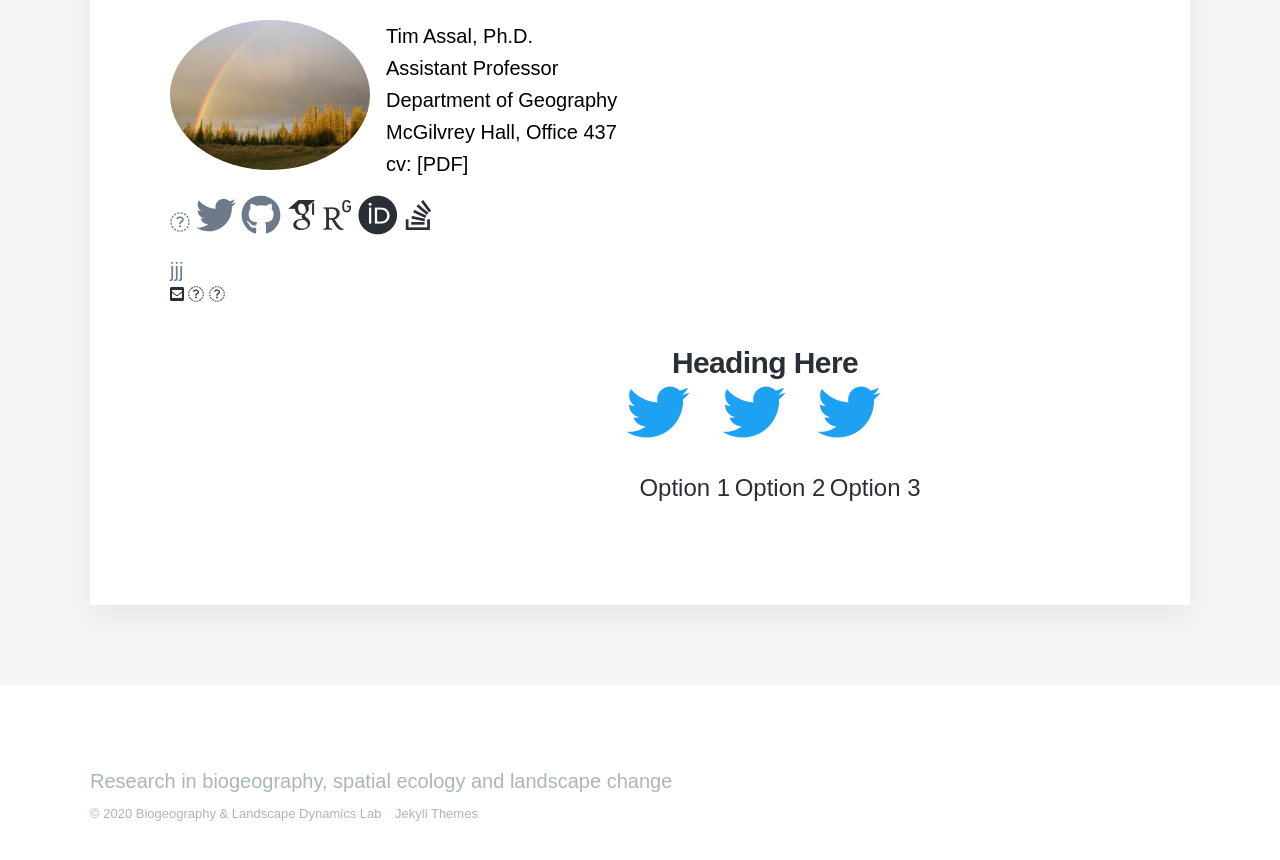
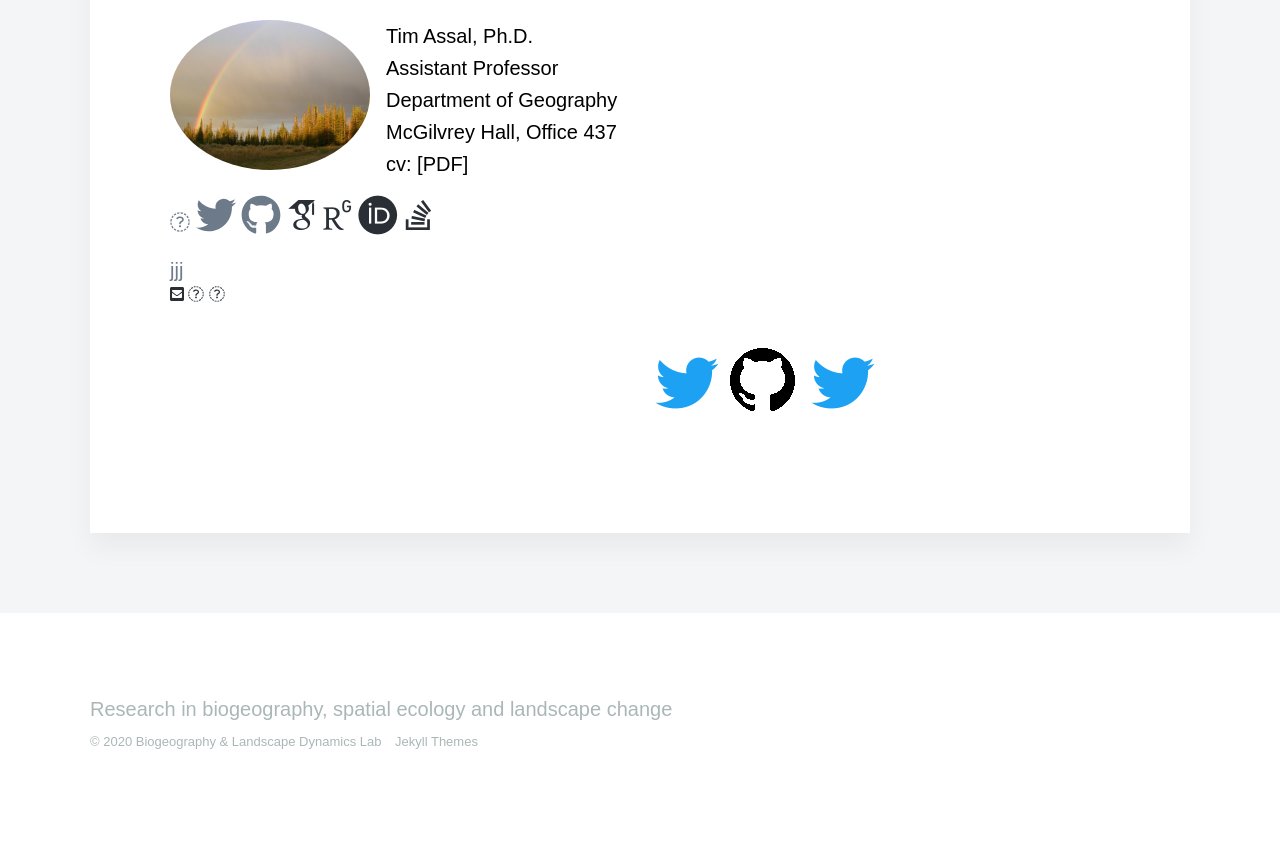
Before and after one commit to tjassal/tjassal.github.io, a Jekyll site: the page built from _pages/people.md, in a window 1280 px wide and 900 px high, scrolled down 1954 px. Shown: the top 860 px of the window. Built offline with Jekyll 4.4.1, drawn with Linux system fonts in a browser that asks for light colours; nearby versions of some CDN libraries; some web fonts are replaced; after the commit the page ends 2782 px from its top, so only the background shows below that.

Commit message:
Update people.md

```diff
--- a/_pages/people.md
+++ b/_pages/people.md
@@ -64,26 +64,23 @@ jjj
 
 <div id="container">
   <div class="wrapper">
-    <h3>Heading Here</h3>
+
   </div>
 
   <div class="box">
     <div>
-      <a href="#">
+      <a href="https://twitter.com/TimAssal">
         <img src='/images/socials/Twitter-Logo-sm.png' alt=" ">
-        <p>Option 1</p>
       </a>
     </div>
     <div>
-      <a href="#">
-        <img src='/images/socials/Twitter-Logo-sm.png' alt=" ">
-        <p>Option 2</p>
+      <a href="https://github.com/tjassal">
+        <img src='images/socials/github-logo-sm.png' alt=" ">
       </a>
     </div>
     <div>
-      <a href="#">
+      <a href="https://twitter.com/TimAssal">
         <img src='/images/socials/Twitter-Logo-sm.png' alt=" ">
-        <p>Option 3</p>
       </a>
     </div>
   </div>
```
